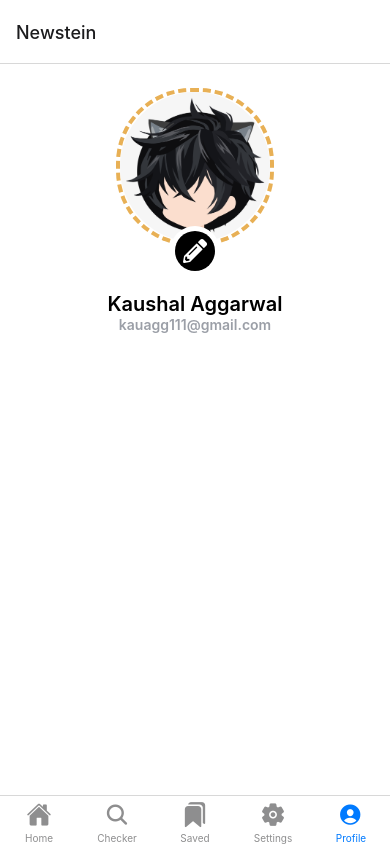
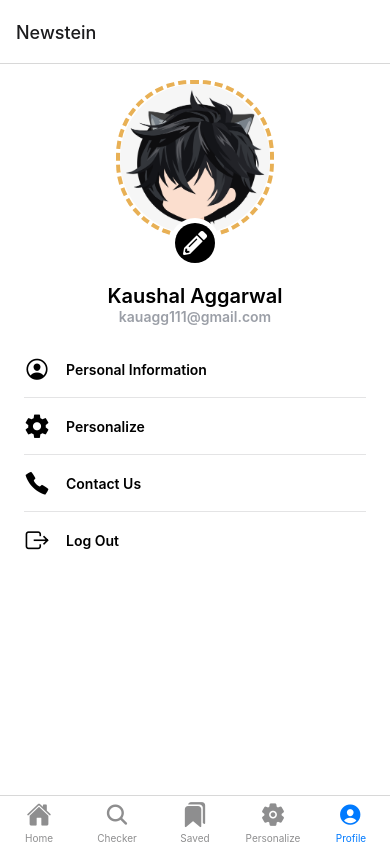
Before and after one commit to coldKaushal/newstein, a React Native app: screen /profile in a window 390 px wide. Built offline with nearby package versions, Linux system fonts and the light colour scheme.

Commit message:
add all content to profile screen

```diff
--- a/App.js
+++ b/App.js
@@ -55,7 +55,7 @@ function TabScreen() {
           name="settings"
           component={Settings}
           options={{
-            title: "Settings",
+            title: "Personalize",
             headerShown: false,
             tabBarIcon: ({ color, size }) => (
               <TabBarIcon name="settings" color={color} size={size} />
--- /dev/null
+++ b/components/profile/profileTabItem.js
@@ -0,0 +1,30 @@
+import { Ionicons } from "@expo/vector-icons";
+import { View, Text, StyleSheet, Pressable } from "react-native";
+
+function ProfileTabItem({ iconName, title, bottomBorderStyle }) {
+  return (
+    <Pressable android_ripple={{color: '#ccc'}}>
+      <View style={[bottomBorderStyle, styles.root]}>
+        <Ionicons name={iconName} size={26} color="black" style={styles.icon} />
+        <Text style={styles.text}>{title}</Text>
+      </View>
+    </Pressable>
+  );
+}
+
+export default ProfileTabItem;
+
+const styles = StyleSheet.create({
+  root: {
+    flexDirection: "row",
+    paddingVertical: 14,
+    alignItems: "center",
+  },
+  icon: {
+    marginRight: 16,
+  },
+  text: {
+    fontSize: 14,
+    fontWeight: "600",
+  },
+});
--- /dev/null
+++ b/components/profile/profileTabs.js
@@ -0,0 +1,40 @@
+import { View, Text, StyleSheet } from "react-native";
+import ProfileTabItem from "./profileTabItem";
+
+function ProfileTabs() {
+  return (
+    <View style={styles.root}>
+      <ProfileTabItem
+        iconName={"person-circle-outline"}
+        title={"Personal Information"}
+        bottomBorderStyle={styles.borderBottom}
+      />
+      <ProfileTabItem
+        iconName={"settings-sharp"}
+        title={"Personalize"}
+        bottomBorderStyle={styles.borderBottom}
+      />
+      <ProfileTabItem
+        iconName={"call-sharp"}
+        title={"Contact Us"}
+        bottomBorderStyle={styles.borderBottom}
+      />
+      <ProfileTabItem
+        iconName={"md-exit-outline"}
+        title={"Log Out"}
+      />
+    </View>
+  );
+}
+
+export default ProfileTabs;
+
+const styles = StyleSheet.create({
+  borderBottom: {
+    borderBottomWidth: 1,
+    borderColor: "#e4e4e5",
+  },
+  root:{
+    marginTop: 16,
+  }
+});
--- /dev/null
+++ b/components/profile/userBanner.js
@@ -0,0 +1,72 @@
+import { Image, StyleSheet, Text, View } from "react-native";
+import { FontAwesome5 } from "@expo/vector-icons";
+const ImageSize = 150;
+
+function UserBanner({username, email}) {
+  return (
+    <>
+      <View style={styles.imageContainer}>
+        <Image
+          source={require("../../assets/images/avatar.png")}
+          style={styles.image}
+        />
+      </View>
+      <View style={styles.editIconContainerOuter}>
+        <View style={styles.editIconContainer}>
+          <FontAwesome5 name="pencil-alt" size={24} color="white" />
+        </View>
+      </View>
+      <View style={styles.textContainer}>
+        <Text style={styles.boldText}>{username}</Text>
+        <Text style={styles.lightText}>{email}</Text>
+      </View>
+    </>
+  );
+}
+
+export default UserBanner;
+
+const styles = StyleSheet.create({
+    image: {
+      height: ImageSize,
+      width: ImageSize,
+      borderRadius: ImageSize / 2,
+    },
+    imageContainer: {
+      borderWidth: 4,
+      borderColor: "#E8B055",
+      borderRadius: ImageSize / 2,
+      borderStyle: "dashed",
+    },
+    editIconContainer: {
+      backgroundColor: "black",
+      height: 40,
+      width: 40,
+      borderRadius: 20,
+      alignItems: "center",
+      justifyContent: "center",
+    },
+    editIconContainerOuter: {
+      marginTop: -20,
+      height: 50,
+      width: 50,
+      borderRadius: 25,
+      alignItems: "center",
+      justifyContent: "center",
+      backgroundColor: "white",
+      elevation: 4,
+    },
+    textContainer: {
+      marginTop: 16,
+      alignItems: "center",
+    },
+    boldText: {
+      fontSize: 20,
+      fontWeight: "600",
+    },
+    lightText: {
+      fontSize: 14,
+      fontWeight: "600",
+      color: "#9B9FA7",
+    },
+  });
--- a/screen/feedPage.js
+++ b/screen/feedPage.js
@@ -1,10 +1,19 @@
 import { useState } from "react";
-import { View, Text, StyleSheet, Image, ScrollView } from "react-native";
+import {
+  View,
+  Text,
+  StyleSheet,
+  Image,
+  ScrollView,
+  Pressable,
+} from "react-native";
 import Posts from "../components/feedpage/posts";
 import UserIntro from "../components/feedpage/userIntro";
 import Genre from "../components/genre";
 import SearchBar from "../components/searchbar";
 import { rootStyle } from "../utilities/rootStyles";
+import { Ionicons } from "@expo/vector-icons";
+
 function Feedpage({ username }) {
   const [searchQuery, setSearchQuery] = useState("");
 
@@ -14,7 +23,21 @@ function Feedpage({ username }) {
   return (
     <View style={rootStyle.root}>
       <ScrollView>
-        <UserIntro username={username} />
+        <View style={styles.headerWrapper}>
+          <UserIntro username={username} />
+          <View style={styles.iconWrapper}>
+            <Pressable android_ripple={{color: '#ccc'}}>
+              <View style={styles.iconWrapper}>
+                <Ionicons
+                  name="filter"
+                  size={24}
+                  color="black"
+                  style={styles.icon}
+                />
+              </View>
+            </Pressable>
+          </View>
+        </View>
         <SearchBar
           searchQuery={searchQuery}
           updateSearchQuery={onChangeSearch}
@@ -27,3 +50,23 @@ function Feedpage({ username }) {
 }
 
 export default Feedpage;
+
+const styles = StyleSheet.create({
+  headerWrapper: {
+    flexDirection: "row",
+    justifyContent: "space-between",
+  },
+  iconWrapper: {
+    borderWidth: 0.5,
+    height: 36,
+    width: 36,
+    borderRadius: 18,
+    justifyContent: "center",
+    alignItems: "center",
+    overflow: 'hidden',
+  },
+  icon: {
+    height: 20,
+    width: 20,
+  },
+});
--- a/screen/profile.js
+++ b/screen/profile.js
@@ -1,26 +1,16 @@
 import { Image, StyleSheet, Text, View } from "react-native";
 import { rootStyle } from "../utilities/rootStyles";
-import { FontAwesome5 } from "@expo/vector-icons";
+import UserBanner from "../components/profile/userBanner";
+import ProfileTabs from "../components/profile/profileTabs";
 const ImageSize = 150;
 
 function Profile({ username, email }) {
   return (
-    <View style={[styles.root, rootStyle.root]}>
-      <View style={styles.imageContainer}>
-        <Image
-          source={require("../assets/images/avatar.png")}
-          style={styles.image}
-        />
+    <View style={[rootStyle.root]}>
+      <View style={styles.centerContent}>
+        <UserBanner username={username} email={email} />
       </View>
-      <View style={styles.editIconContainerOuter}>
-        <View style={styles.editIconContainer}>
-          <FontAwesome5 name="pencil-alt" size={24} color="white" />
-        </View>
-      </View>
-      <View style={styles.textContainer}>
-        <Text style={styles.boldText}>{username}</Text>
-        <Text style={styles.lightText}>{email}</Text>
-      </View>
+      <ProfileTabs />
     </View>
   );
 }
@@ -28,49 +18,7 @@ function Profile({ username, email }) {
 export default Profile;
 
 const styles = StyleSheet.create({
-  root: {
+  centerContent: {
     alignItems: "center",
   },
-  image: {
-    height: ImageSize,
-    width: ImageSize,
-    borderRadius: ImageSize / 2,
-  },
-  imageContainer: {
-    borderWidth: 4,
-    borderColor: "#E8B055",
-    borderRadius: ImageSize / 2,
-    borderStyle: "dashed",
-  },
-  editIconContainer: {
-    backgroundColor: "black",
-    height: 40,
-    width: 40,
-    borderRadius: 20,
-    alignItems: "center",
-    justifyContent: "center",
-  },
-  editIconContainerOuter: {
-    marginTop: -20,
-    height: 50,
-    width: 50,
-    borderRadius: 25,
-    alignItems: "center",
-    justifyContent: "center",
-    backgroundColor: "white",
-    elevation: 4,
-  },
-  textContainer: {
-    marginTop: 16,
-    alignItems: 'center',
-  },
-  boldText:{
-    fontSize: 20,
-    fontWeight: '600',
-  },
-  lightText:{
-    fontSize: 14,
-    fontWeight: '600',
-    color: '#9B9FA7',
-  }
 });
--- a/utilities/rootStyles.js
+++ b/utilities/rootStyles.js
@@ -4,6 +4,7 @@ export const rootStyle = StyleSheet.create({
     root: {
       flex: 1,
       backgroundColor: "white",
-      padding: 24,
+      paddingHorizontal: 24,
+      paddingVertical: 16,
     },
   });
```
